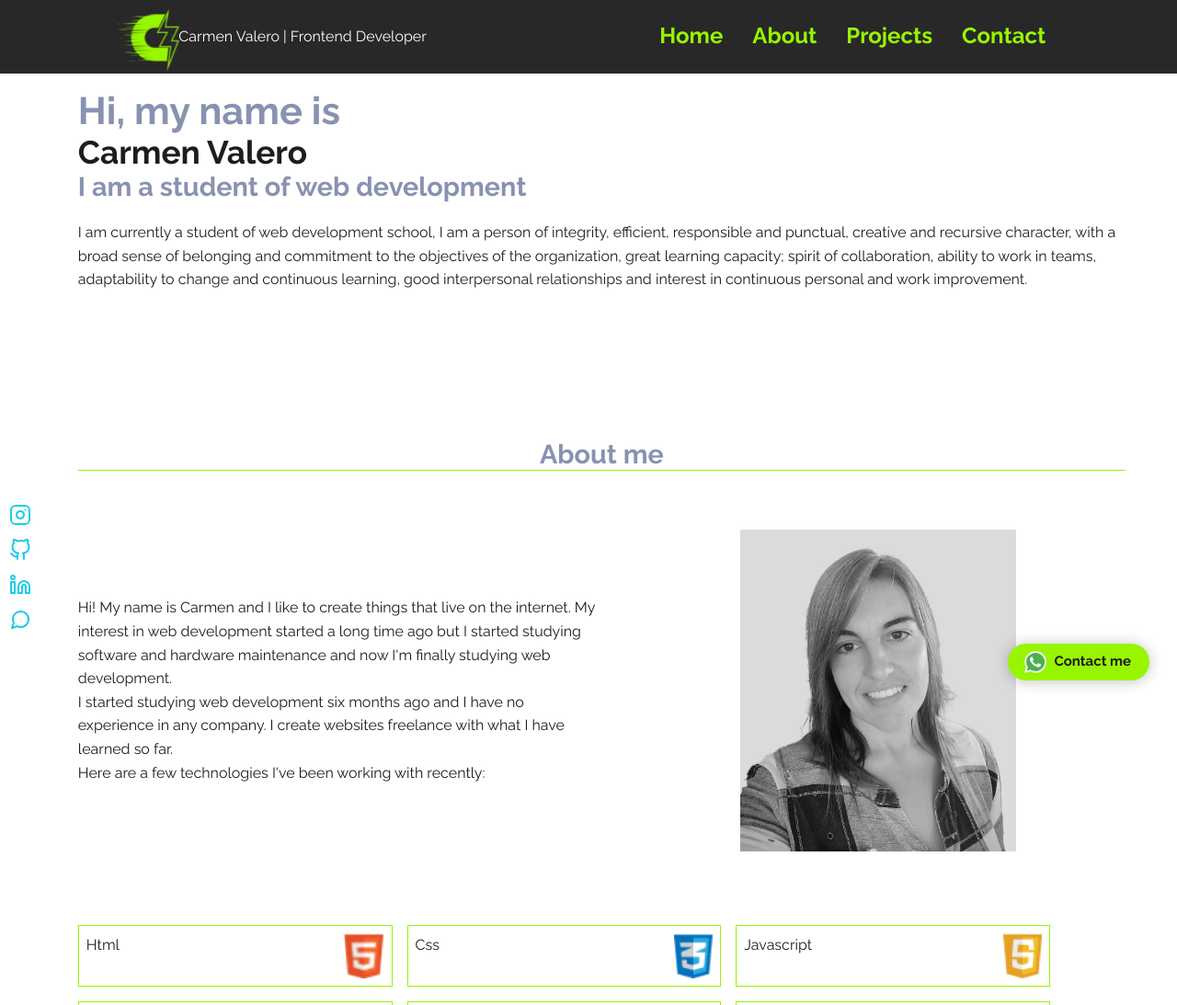
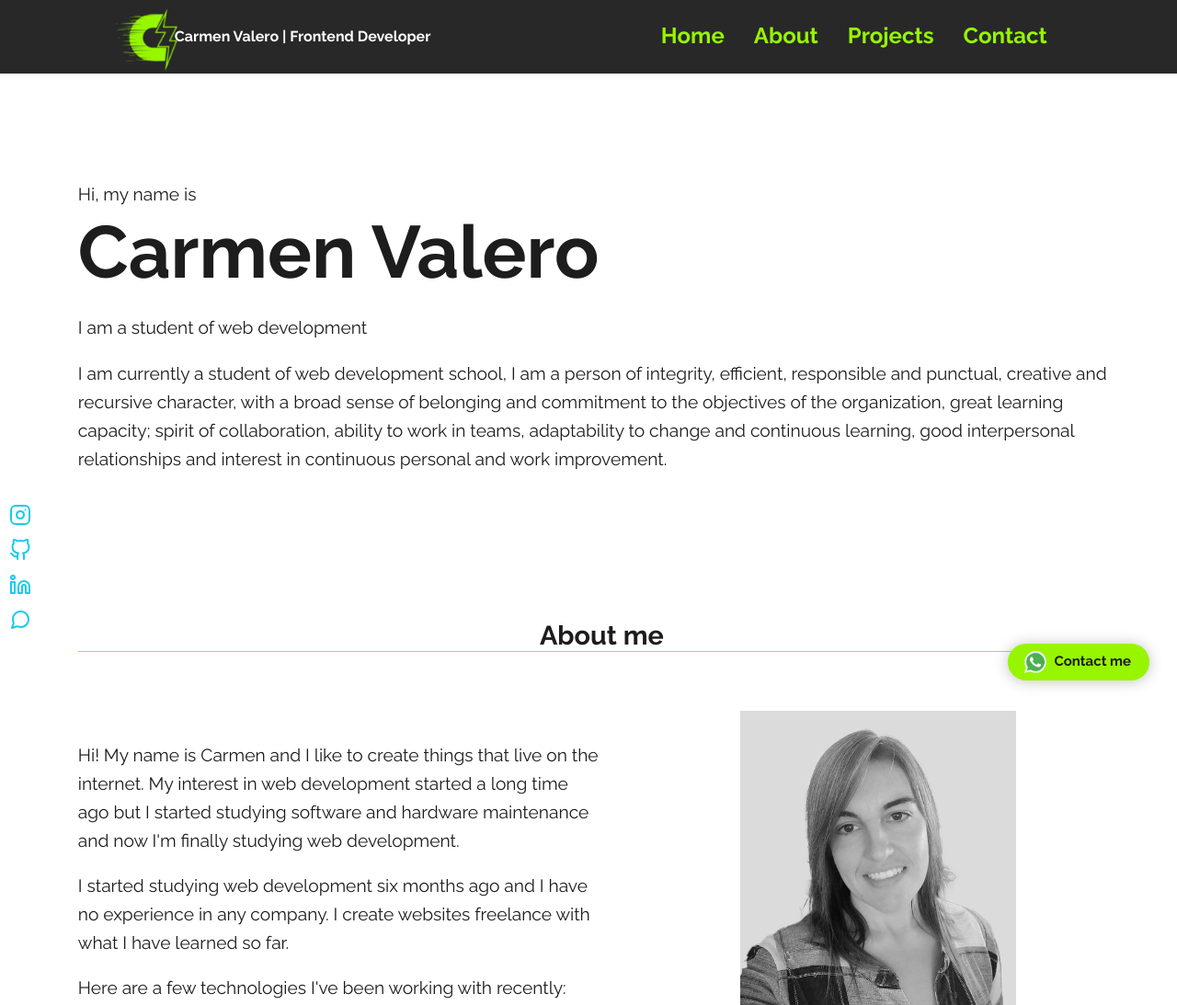
Before and after one commit to mvalero4/carmen-valero-developer, a plain HTML site: page index.html in a window 1280 px wide. Shown: the top 1093 px of the page at 92% size. Drawn offline with Linux system fonts and the light colour scheme; a web font is replaced by a local one.

Commit message:
change css

```diff
--- a/css/style.css
+++ b/css/style.css
@@ -40,7 +40,7 @@ body{
 }
 
 a{
-  color: var(--oxford-blue);
+  color: var(--carmen-green);
   transition: all 0.5s ease-out;
   text-decoration: none;
 }
@@ -50,9 +50,8 @@ a:hover{
 }
 
 h1{
-    margin: 0;
-    font-size: 2.6rem;
-    color: var(--cool-grey);
+  margin: 0;
+  font-size: 5rem;
 }
 
 h2{
@@ -64,7 +63,6 @@ h2{
 h3{
   margin: 0;
   font-size: 1.8rem;
-  color:var(--cool-grey);
 }
 
 h4{
@@ -128,7 +126,7 @@ p{
 header{
   display: flex;
   justify-content: space-around;
-  position: fixed;
+  position: sticky;
   left: 0;
   top: 0;
   z-index: 999;
@@ -164,6 +162,7 @@ header{
 header p{
   margin-top: .7rem;
   line-height: 1rem;
+  font-weight: bold;
 }
 
 .menu-btn{
@@ -231,8 +230,8 @@ header p{
 }
 
 .home p{
-  color:var(--dark-grey);
   margin-top: 20px;
+  font-size: 1.2rem;
 }
 
 
@@ -249,6 +248,10 @@ header p{
 .about-me-container-all h3{
   border-bottom: thin solid var(--carmen-green);
   margin-bottom: 2rem;
+}
+
+.about-me-text p{
+  font-size: 1.2rem;
 }
 
 
@@ -781,10 +784,11 @@ a.close-chat {
 footer{
   width: 100%;
   margin-top: 80px;
-  background: var(--carmen-green);
-  box-shadow: -2px -6px 10px 5px var(--black);
+  background-color: var(--raisin-black);
+  box-shadow: -2px -6px 10px 5px var(--white);
   text-align: center;
   font-weight: bold;
+  color: var(--white);
 }
 
 .footer-container{
@@ -909,6 +913,11 @@ footer{
     padding: 1rem 1rem;
   }
 
+  .menu a:hover{
+    color: var(--white);
+    background-color: transparent;
+  }
+
   .home{
     margin: 0 auto;
   }
--- a/index.html
+++ b/index.html
@@ -11,7 +11,7 @@
     <link rel="stylesheet" href="./css/style.css">
     <link rel="shortcut icon" href="./assets/logo.ico">
     <link href='https://css.gg/facebook.css' rel='stylesheet'>
-    <title>C.V Web Developer</title>
+    <title>Carmenfrontdev</title>
 </head>
 <body>
     <header>
@@ -33,9 +33,9 @@
     </header>
 
     <section id="home" class="home section">
-        <h1>Hi, my name is</h1>
-        <h2>Carmen Valero</h2>
-        <h3>I am a student of web development</h3>
+        <p>Hi, my name is</p>
+        <h1>Carmen Valero</h1>
+        <p>I am a student of web development</p>
         <p>I am currently a student of web development school, I am a person of
             integrity, efficient, responsible and punctual, creative and recursive
             character, with a broad sense of belonging and commitment to the
@@ -51,8 +51,8 @@
 
         <div class="about-me-container">
             <div class="about-me-text">
-                <p>Hi! My name is Carmen and I like to create things that live on the internet. My interest in web development started a long time ago but I started studying software and hardware maintenance and now I'm finally studying web development.</p>
-                <p>I started studying web development six months ago and I have no experience in any company. I create websites freelance with what I have learned so far.</p>
+                <p>Hi! My name is Carmen and I like to create things that live on the internet. My interest in web development started a long time ago but I started studying software and hardware maintenance and now I'm finally studying web development.</p><br>
+                <p>I started studying web development six months ago and I have no experience in any company. I create websites freelance with what I have learned so far.</p><br>
                 <p>Here are a few technologies I've been working with recently:</p>
             </div>
 
```
